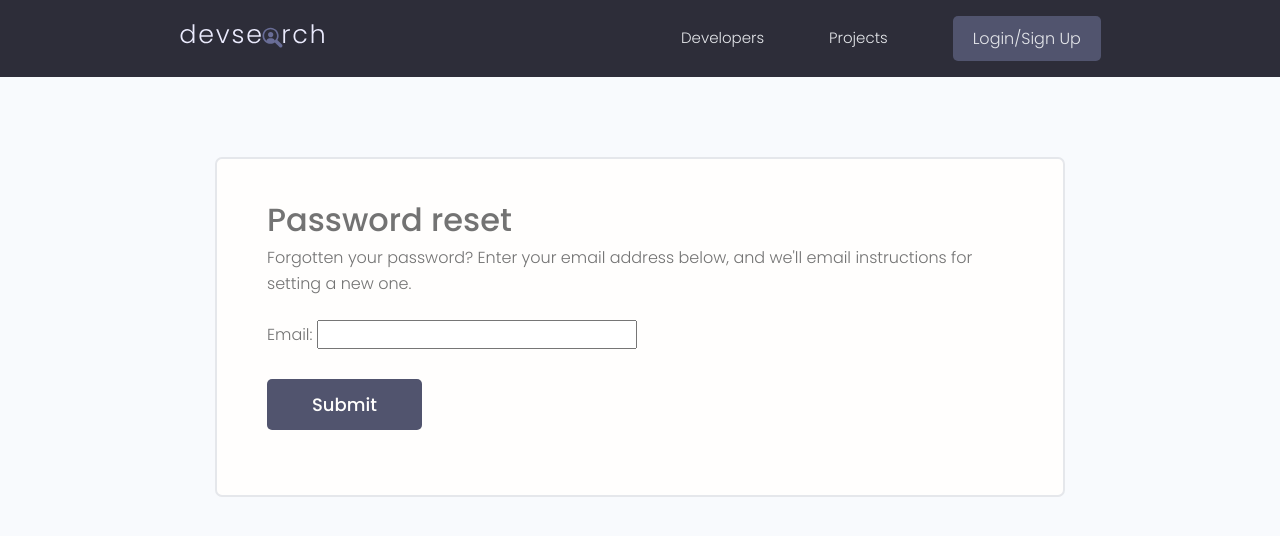
After one commit to mihaiwebdev/Devsearch-App, a Django app: page /reset_passoword/ in a window 1280 px wide. The commit adds this page. Shown: the top 536 px of the page. Run offline with Django 4.2, Linux system fonts and the light colour scheme; some libraries are stand-ins or nearby versions.

Commit message:
Password reset functionality

```diff
--- a/devsearch/urls.py
+++ b/devsearch/urls.py
@@ -3,11 +3,21 @@ from django.urls import path, include
 from django.conf import settings
 from django.conf.urls.static import static
 
+from django.contrib.auth import views as auth_views
 
 urlpatterns = [
     path('admin/', admin.site.urls),
     path('projects/', include('projects.urls')),
     path('', include('users.urls')),
+
+    path('reset_passoword/', auth_views.PasswordResetView.as_view(template_name="reset_password.html"),
+          name="reset_password"),
+    path('reset_password_sent/', auth_views.PasswordResetDoneView.as_view(template_name="reset_password_sent.html"),
+          name="password_reset_done"),
+    path('reset/<uidb64>/<token>/', auth_views.PasswordResetConfirmView.as_view(template_name="reset.html"),
+          name="password_reset_confirm"),
+    path('reset_password_complete/', auth_views.PasswordResetCompleteView.as_view(template_name="reset_password_complete.html"),
+          name="password_reset_complete"),
 ]
 
 urlpatterns += static(settings.MEDIA_URL, document_root=settings.MEDIA_ROOT)
--- /dev/null
+++ b/templates/reset_password.html
@@ -0,0 +1,19 @@
+{% extends 'main.html' %}
+
+{% block body %}
+    <main class="formPage my-xl">
+        <div class="content-box">
+            <div class="formWrapper">
+
+                <h3>Password reset</h3>
+                <p>Forgotten your password? Enter your email address below, and we'll email instructions for setting a new one. </p>
+                <br>
+                <form class="form" method="POST">
+                    {% csrf_token %}
+                    {{form.as_p}}
+                    <input class="btn btn--sub btn--lg  my-md" type="submit" value="Submit" />
+                </form>
+            </div>
+        </div>
+    </main>
+{% endblock %}
--- a/users/templates/users/login-register.html
+++ b/users/templates/users/login-register.html
@@ -79,7 +79,7 @@
                 </div>
                 <div class="auth__actions">
                     <input class="btn btn--sub btn--lg" type="submit" value="Log In" />
-                    <a href="forgetpassword.html">Forget Password?</a>
+                    <a href="{% url 'reset_password' %}">Forget Password?</a>
                 </div>
             </form>
             <div class="auth__alternative">
```
Also changed, not shown: templates/reset.html (added, +19 -0 lines), templates/reset_password_complete.html (added, +15 -0 lines), templates/reset_password_sent.html (added, +15 -0 lines), db.sqlite3.
